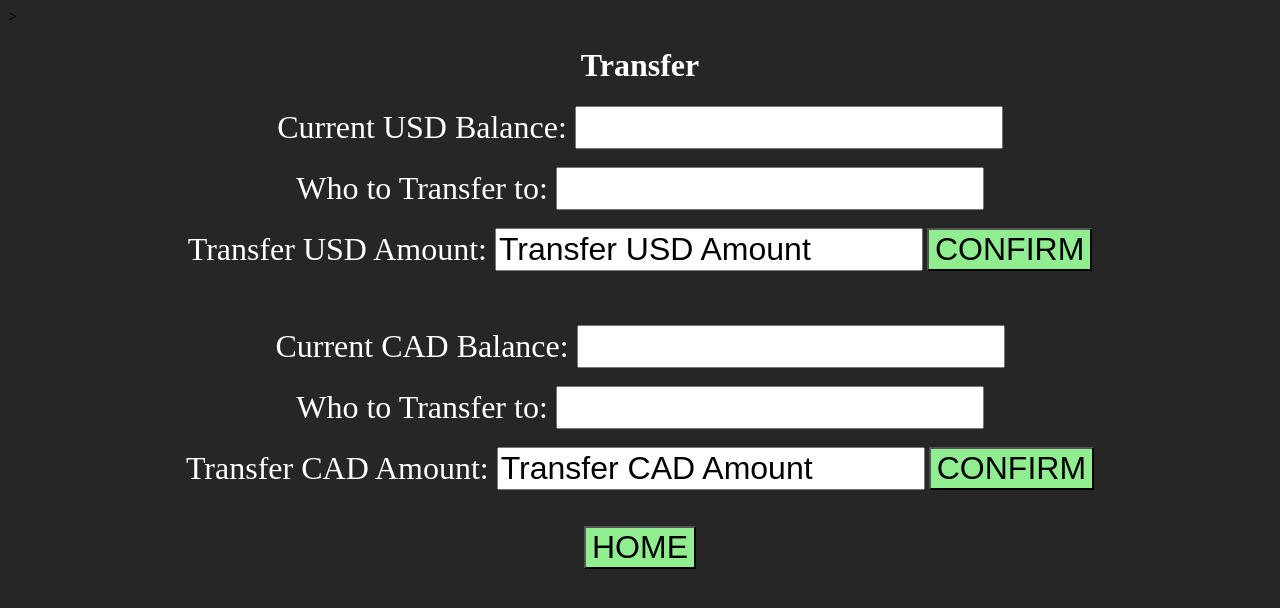
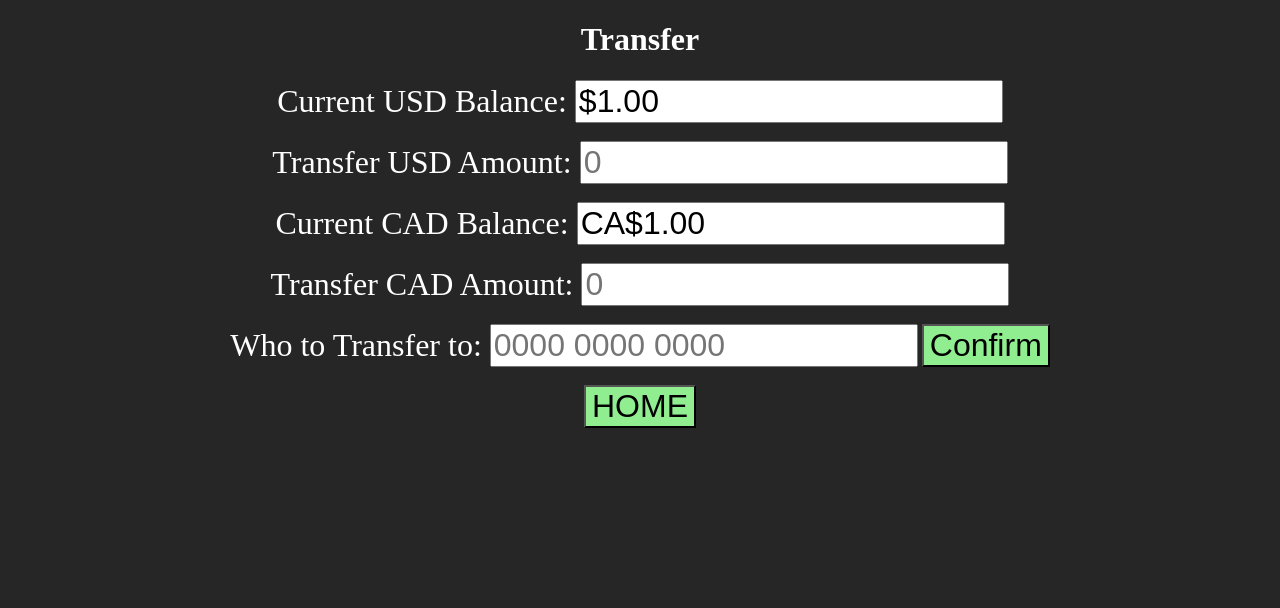
Before and after one commit to Endritz/CSI-3450, a Django app: page /transfer/ in a window 1280 px wide. Shown: the top 608 px of the page. Run offline with Django 3.2, Linux system fonts and the light colour scheme; a user stored in the database is signed in; tables that the repository leaves empty hold one stand-in row (values such as "Sample post").

Commit message:
Transfer now works

```diff
--- a/classicmodels/forms.py
+++ b/classicmodels/forms.py
@@ -23,6 +23,14 @@ class WithdrawForm(forms.Form):
     withdrawUSD = forms.DecimalField(required = False,max_digits = 6, decimal_places= 2,  widget=forms.TextInput(attrs={'placeholder': '0'}), validators = [MinValueValidator(0, message = 'please do not put in negative numbers')])
     withdrawCAD = forms.DecimalField(required = False, max_digits = 6, decimal_places= 2, widget=forms.TextInput(attrs={'placeholder': '0'}), validators = [MinValueValidator(0, message = 'please do not put in negative numbers')])
 
+class TransferForm(forms.Form):
+    transferUSD = forms.DecimalField(required = False, max_digits = 6, decimal_places= 2, widget=forms.TextInput(attrs={'placeholder': '0'}), validators = [MinValueValidator(0, message = 'please do not put in negative numbers')])
+
+    transferCAD = forms.DecimalField(required = False, max_digits = 6, decimal_places= 2, widget=forms.TextInput(attrs={'placeholder': '0'}), validators = [MinValueValidator(0, message = 'please do not put in negative numbers')])
+
+    destinationUser = forms.IntegerField(required = False, widget=forms.TextInput(attrs={'placeholder': '0000 0000 0000'}))
+
+
 class LoginForm(forms.Form):
    username = forms.CharField()
    password = forms.CharField(widget=forms.PasswordInput)#hides password on input
--- a/classicmodels/models.py
+++ b/classicmodels/models.py
@@ -49,7 +49,6 @@ class AuthUser(models.Model):
     is_active = models.IntegerField()
     date_of_birth = models.IntegerField(blank=True, null=True)
     date_joined = models.DateTimeField()
-    somenum = models.IntegerField(blank=True, null=True)
 
     class Meta:
         managed = False
@@ -165,7 +164,7 @@ class MonetaryInfo(models.Model):
 
 
 class Transaction(models.Model):
-    transaction_id = models.IntegerField(db_column='TRANSACTION_ID', primary_key=True)  # Field name made lowercase.
+    transaction_id = models.AutoField(db_column='TRANSACTION_ID', primary_key=True)  # Field name made lowercase.
     amount = models.DecimalField(db_column='AMOUNT', max_digits=2, decimal_places=0)  # Field name made lowercase.
     date = models.DateField(db_column='DATE')  # Field name made lowercase.
     currency = models.CharField(db_column='CURRENCY', max_length=3)  # Field name made lowercase.
@@ -178,7 +177,7 @@ class Transaction(models.Model):
 
 
 class Transfers(models.Model):
-    transfer_id = models.IntegerField(db_column='TRANSFER_ID', primary_key=True)  # Field name made lowercase.
+    transfer_id = models.AutoField(db_column='TRANSFER_ID', primary_key=True)  # Field name made lowercase.
     recipient = models.IntegerField(db_column='RECIPIENT')  # Field name made lowercase.
     sender = models.IntegerField(db_column='SENDER')  # Field name made lowercase.
 
--- a/classicmodels/templates/classicmodels/transfer.html
+++ b/classicmodels/templates/classicmodels/transfer.html
@@ -1,7 +1,7 @@
 <!DOCTYPE html>
 <html style="background-color: #262626">
 
-</html>>
+</html>
 
 <head>
     <title>Transfer</title>
@@ -24,44 +24,43 @@
     </style>
 
     <div style="text-align: center;">
-        <form method = 'POST'>
+        <form method='POST'>
             <label style="color: white;">Current USD Balance: </label>
-            <input readonly type="text" value="{{currentusdbalance}}">
+            <input readonly type="text" value="${{usdsum}}">
             <br>
             <br>
-            <label style="color: white;">Who to Transfer to: </label>
-            <input type="text" value="{{destinationuser}}">
+
+            {% csrf_token %}
+            <label style="color: white;">Transfer USD Amount: </label>
+            {{form.transferUSD}}
+
             <br>
             <br>
-            {% csrf_token %}
-            <label style="color: white;">Transfer USD Amount: </label>
-            {{form.depositUSD}}
-            <input type="text" value="Transfer USD Amount" min="0">
-            <button type="button" onclick="alert('USD TransactionID')" style="background-color: lightgreen;">CONFIRM</button>
+
+            <label style="color: white;">Current CAD Balance: </label>
+            <input readonly type="text" value="CA${{cadsum}}">
             <br>
             <br>
-            <br>
-            <br>
-            <label style="color: white;">Current CAD Balance: </label>
-            <input readonly type="text" value="{{currentcadbalance}}">
-            <br>
-            <br>
-            <label style="color: white;">Who to Transfer to: </label>
-            <input type="text" value="{{destinationuser}}">
-            <br>
-            <br>
+
+
             {% csrf_token %}
             <label style="color: white;">Transfer CAD Amount: </label>
             {{form.transferCAD}}
-            <input type="text" value="Transfer CAD Amount">
-            <button type="button" onclick="alert('CAD TransactionID')" style="background-color: lightgreen;">CONFIRM</button>
+
+
             <br>
+            <br>
+
+            <label style="color: white;">Who to Transfer to: </label>
+            {{form.destinationUser}}
+            <input type="submit" value="Confirm" onclick="alert('ARE YOU SURE YOU WANT TO DO THIS?')"
+                style="background-color: lightgreen;">
             <br>
             <br>
         </form>
 
 
-        <a href={% url 'homepage' %} ><button style="background-color: lightgreen;">HOME</button></a>
+        <a href={% url 'homepage' %}><button style="background-color: lightgreen;">HOME</button></a>
     </div>
 
 </body>
--- a/classicmodels/views.py
+++ b/classicmodels/views.py
@@ -96,12 +96,17 @@ def deposit(request):
                     usd = 0;
                 if cad is None:
                     cad = 0;
+                # if usd is not 0:
+                #     transaction(my_model.monetary_id, usd, 'usd')
+                # if cad is not 0:
+                #     transaction(my_model.monetary_id, cad, 'cad')
 
                 my_model.usd_sum += usd
                 my_model.cad_sum += cad
                 # MAKE SURE IT TAKES IN THE FORM.DEPOSITCAD AND NOT THE NAME OF THE SUBMIT BUTTONS
                 my_model.save()
                 messages.success(request, f'Deposit successful!')
+
                 return redirect('homepage')
     else:
         form = DepositForm()
@@ -150,8 +155,54 @@ def transfer(request):
     cadsum = obj.cad_sum
 
     if request.method == 'POST':
-        form = Transfer
-    return render(request, 'classicmodels/transfer.html')
+            form = TransferForm(request.POST)
+            if form.is_valid():
+                destuser = form.cleaned_data.get('destinationUser')
+                print('hello')
+                print(destuser)
+
+                if destuser is None or len(str(destuser)) != 12:
+                    return redirect('homepage')
+                print('hello1')
+
+                user1 = MonetaryInfo.objects.get(auth_user_id = current_user.id)
+                user2 = MonetaryInfo.objects.get(bank_account_number = destuser)
+
+                if user2 is None:
+                    return redirect('transfer')
+
+                print('hell2')
+                # TRY TO DO SOME ERROR CLEANING UP LATER
+                # if form.cleaned_data.get('depositCAD') < 0 or form.cleaned_data.get('depositUSD') < 0:
+                #     messages.add_message(request, messages.INFO, 'Hello world.')
+
+                usd = form.cleaned_data.get('transferUSD')
+                cad = form.cleaned_data.get('transferCAD')
+
+                # DJANGO DOESNT TAKE IN BLANK VALUES SO YOU HAVE TO CHECK FOR IT MANUALLY
+                if cad is None or cad > user1.cad_sum:
+                    cad = 0;
+                if usd is None or usd > user1.usd_sum:
+                    usd = 0;
+
+                user1.usd_sum -= decimal.Decimal(float(usd))
+                user1.cad_sum -= decimal.Decimal(float(cad))
+                user2.usd_sum += decimal.Decimal(float(usd))
+                user2.cad_sum += decimal.Decimal(float(cad))
+                # MAKE SURE IT TAKES IN THE FORM.DEPOSITCAD AND NOT THE NAME OF THE SUBMIT BUTTONS
+                user1.save()
+                user2.save()
+                messages.success(request, f'Deposit successful!')
+                return redirect('homepage')
+    else:
+        form = TransferForm()
+
+    context = {
+        'usdsum': usdsum,
+        'cadsum': cadsum,
+        'form' : form
+    }
+    return render(request, 'classicmodels/transfer.html', context)
 
 def userLogin(request):
     form = LoginForm(request.POST)
@@ -289,3 +340,18 @@ def signup(request):
     # new_entry.save()
 
     return render(request, 'classicmodels/signup.html', {'form':form})
+
+
+# def transaction(fk_id, amnt, currency):
+#     date = datetime.now()
+#     print(fk_id)
+#     new_entry = Transaction(amount = amnt, date = date, currency = currency, monetary_info_monetary = fk_id)
+#     new_entry.save()
+
+# def transfers(recipient, sender, fk_id, fk_transfer_id, amnt, currency):
+#     date = datetime.now()
+#     entry_transfer = Transfers(recipient = recipient, sender = sender)
+#     entry_transfer.save()
+
+#     new_entry = Transaction(amount = amnt, date = date, currency = currency, transfers_transfers = entry_transfer.transfer_id, monetary_info_monetary = fk_id)
+#     new_entry.save()
```
